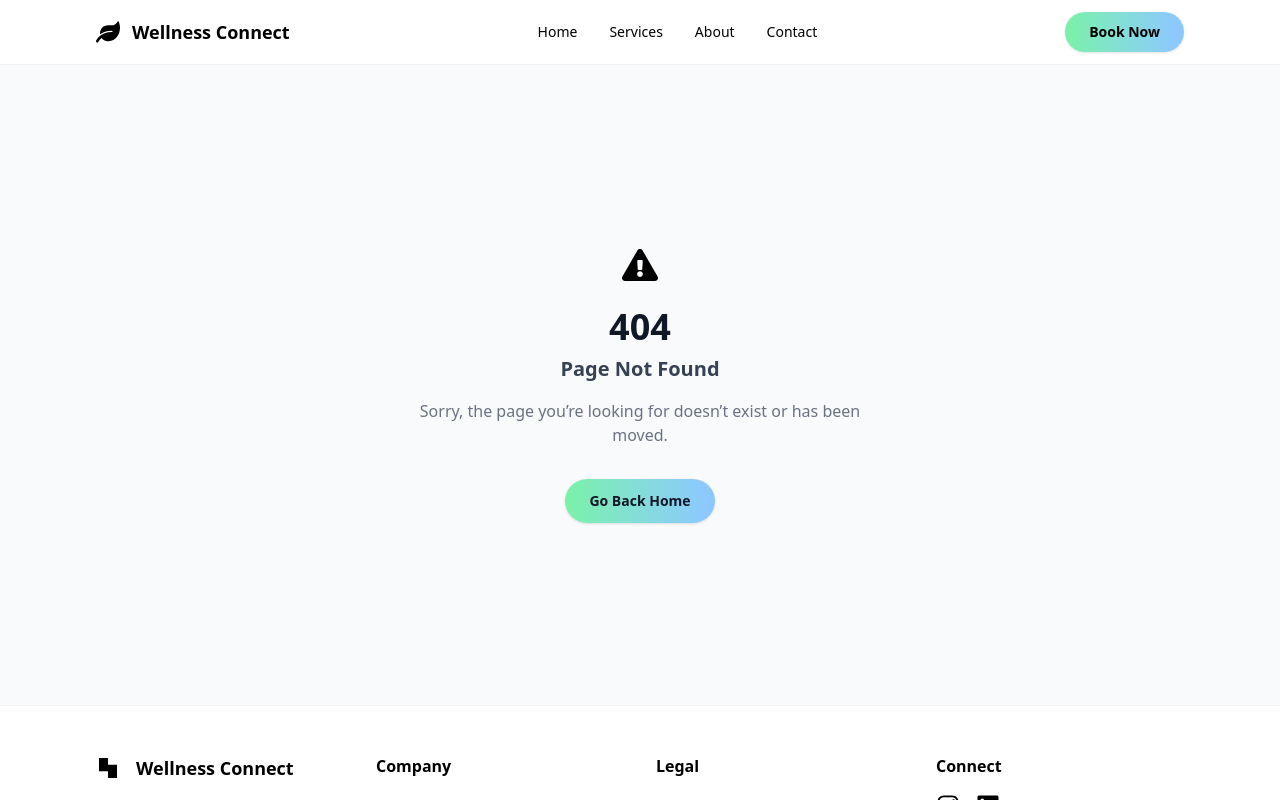
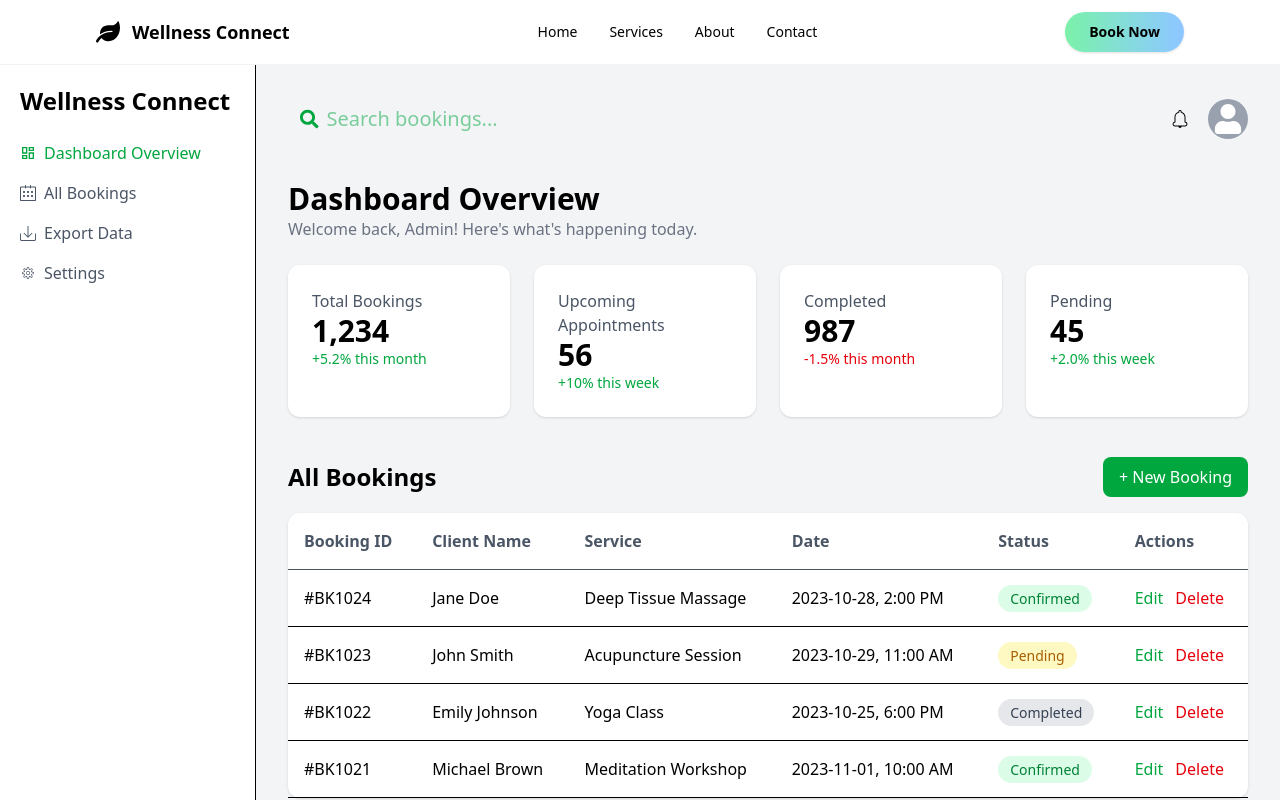
Before and after one commit to wconnectapp-gif/Wellness-Connect, a React (Vite) app: page /dashboard in a window 1280 px wide. Shown: the top 800 px of the page. Built offline with nearby package versions, Linux system fonts and the light colour scheme.

Commit message:
dashboard

```diff
--- a/package.json
+++ b/package.json
@@ -13,6 +13,7 @@
     "@tailwindcss/vite": "^4.1.17",
     "react": "^19.1.1",
     "react-dom": "^19.1.1",
+    "react-icon": "^1.0.0",
     "react-icons": "^5.5.0",
     "react-router-dom": "^7.9.5",
     "tailwindcss": "^4.1.17"
--- a/src/App.jsx
+++ b/src/App.jsx
@@ -9,6 +9,7 @@ import Contact from './pages/Contact'
 import About from './pages/About'
 import PrivacyPolicy from './pages/PrivacyPolicy'
 import TermsOfService from './pages/TermsOfService'
+import Dashboard from './pages/Dashboard'
 
 const App = () => {
   return (
@@ -21,6 +22,7 @@ const App = () => {
         <Route path='/home' element={<Home />}></Route>
         <Route path='/services' element={<Services />}></Route>
         <Route path='/about' element={<About />}></Route>
+        <Route path='/dashboard' element={<Dashboard />}></Route>
         <Route path='/contact' element={<Contact />}></Route>
         <Route path='/privacy-policy' element={<PrivacyPolicy />}></Route>
         <Route path='/terms-service' element={<TermsOfService />}></Route>
--- /dev/null
+++ b/src/components/BookingList.jsx
@@ -0,0 +1,63 @@
+import React from 'react'
+
+export function BookingsList() {
+const bookings = [
+{ id: "#BK1024", client: "Jane Doe", service: "Deep Tissue Massage", date: "2023-10-28, 2:00 PM", status: "Confirmed" },
+{ id: "#BK1023", client: "John Smith", service: "Acupuncture Session", date: "2023-10-29, 11:00 AM", status: "Pending" },
+{ id: "#BK1022", client: "Emily Johnson", service: "Yoga Class", date: "2023-10-25, 6:00 PM", status: "Completed" },
+{ id: "#BK1021", client: "Michael Brown", service: "Meditation Workshop", date: "2023-11-01, 10:00 AM", status: "Confirmed" }
+];
+
+
+return (
+<div>
+<div className="flex justify-between items-center mb-4">
+<h2 className="text-2xl font-bold">All Bookings</h2>
+<button className="bg-green-600 text-white px-4 py-2 rounded-lg">+ New Booking</button>
+</div>
+
+
+<table className="w-full bg-white rounded-xl shadow-sm">
+<thead>
+<tr className="text-left text-gray-600 border-b">
+<th className="p-4">Booking ID</th>
+<th className="p-4">Client Name</th>
+<th className="p-4">Service</th>
+<th className="p-4">Date</th>
+<th className="p-4">Status</th>
+<th className="p-4">Actions</th>
+</tr>
+</thead>
+
+
+<tbody>
+{bookings.map((book) => (
+<tr className="border-b" key={book.id}>
+<td className="p-4">{book.id}</td>
+<td className="p-4">{book.client}</td>
+<td className="p-4">{book.service}</td>
+<td className="p-4">{book.date}</td>
+<td className="p-4">
+<span
+className={`px-3 py-1 text-sm rounded-full ${
+book.status === "Confirmed"
+? "bg-green-100 text-green-700"
+: book.status === "Pending"
+? "bg-yellow-100 text-yellow-700"
+: "bg-gray-200 text-gray-700"
+}`}
+>
+{book.status}
+</span>
+</td>
+<td className="p-4 flex gap-3">
+<span className="text-green-600 cursor-pointer">Edit</span>
+<span className="text-red-600 cursor-pointer">Delete</span>
+</td>
+</tr>
+))}
+</tbody>
+</table>
+</div>
+);
+}
--- /dev/null
+++ b/src/components/DashboardOverview.jsx
@@ -0,0 +1,31 @@
+import React from 'react'
+
+export function DashboardOverview() {
+const stats = [
+{ title: "Total Bookings", value: "1,234", change: "+5.2% this month", color: "text-green-600" },
+{ title: "Upcoming Appointments", value: "56", change: "+10% this week", color: "text-green-600" },
+{ title: "Completed", value: "987", change: "-1.5% this month", color: "text-red-600" },
+{ title: "Pending", value: "45", change: "+2.0% this week", color: "text-green-600" }
+];
+
+
+return (
+<div className="mb-10">
+<h1 className="text-3xl font-bold">Dashboard Overview</h1>
+<p className="text-gray-500 mb-6">Welcome back, Admin! Here's what's happening today.</p>
+
+
+<div className="grid grid-cols-1 md:grid-cols-4 gap-6">
+{stats.map((item) => (
+<div className="bg-white p-6 rounded-xl shadow-sm" key={item.title}>
+<p className="text-gray-600">{item.title}</p>
+<h2 className="text-3xl font-bold">{item.value}</h2>
+<p className={`text-sm ${item.color}`}>{item.change}</p>
+</div>
+))}
+</div>
+</div>
+);
+}
+
+export default DashboardOverview
--- /dev/null
+++ b/src/components/MainLayout.jsx
@@ -0,0 +1,16 @@
+import React from 'react'
+
+import { TopBar } from "./TopBar";
+import { DashboardOverview } from "./DashboardOverview";
+import { BookingsList } from './BookingList';
+
+
+export function MainLayout() {
+return (
+<div className="flex-1 p-8 overflow-y-auto">
+<TopBar />
+<DashboardOverview />
+< BookingsList />
+</div>
+);
+}
--- /dev/null
+++ b/src/components/Sidebar.jsx
@@ -0,0 +1,30 @@
+import React from 'react'
+import { MdOutlineDashboard } from "react-icons/md";
+import { SlCalender } from "react-icons/sl";
+import { TfiImport } from "react-icons/tfi";
+import { CiSettings } from "react-icons/ci";
+
+export function Sidebar() {
+return (
+<div className="w-64 bg-white border-r p-5 flex flex-col justify-between h-screen">
+<div>
+<h2 className="text-2xl font-bold mb-6">Wellness Connect</h2>
+<nav className="space-y-4">
+<a className="flex items-center gap-2 text-green-600 font-medium" href="#"> <MdOutlineDashboard />Dashboard Overview</a>
+<a className="flex items-center gap-2 text-gray-600" href="#"><SlCalender />All Bookings</a>
+<a className="flex items-center gap-2 text-gray-600" href="#"><TfiImport />Export Data</a>
+<a className="flex items-center gap-2 text-gray-600" href="#"><CiSettings />Settings</a>
+</nav>
+</div>
+
+
+<div className="flex items-center gap-2">
+<div className="w-10 h-10 bg-gray-300 rounded-full" />
+<div>
+<p className="font-medium">Admin Name</p>
+<p className="text-sm text-gray-500">Administrator</p>
+</div>
+</div>
+</div>
+);
+}
--- /dev/null
+++ b/src/components/TopBar.jsx
@@ -0,0 +1,34 @@
+import React from 'react'
+import { CiBellOn } from "react-icons/ci";
+import { FaSearch } from "react-icons/fa";
+import { FaUser } from "react-icons/fa";
+
+export function TopBar() {
+  return (
+    <div className="flex justify-between items-center mb-10">
+
+      {/* Search Bar */}
+      <div className="flex items-center  px-3 py-2 w-96">
+        <FaSearch className="text-green-600 text-xl" />
+        <input
+          type="text"
+          placeholder="Search bookings..."
+          className="ml-2 w-full outline-none text-green-600 text-xl"
+        />
+      </div>
+
+      {/* Profile section */}
+    <div className="flex items-center gap-4">
+  <div className="w-6 h-6  flex items-center justify-center">
+    <CiBellOn className='text-2xl' />
+  </div>
+
+  <div className="w-10 h-10 bg-gray-400 rounded-full flex items-center justify-center">
+    <FaUser className='text-3xl text-white' />
+  </div>
+</div>
+
+
+    </div>
+  );
+}
--- a/src/components/sharedComponents/Navbar.jsx
+++ b/src/components/sharedComponents/Navbar.jsx
@@ -34,7 +34,7 @@ const Navbar = () => {
 
           {/* CTA Button (Desktop only) */}
           <div className="hidden md:block">
-            <button className="flex min-w-[84px] items-center justify-center overflow-hidden rounded-full h-10 px-6 bg-gradient-to-r from-green-300 to-blue-300 hover:from-green-400 hover:to-blue-400 text-text-headline text-sm font-bold shadow-sm transition-all">
+            <button className="flex min-w-[84px] items-center justify-center overflow-hidden rounded-full h-10 px-6 bg-linear-to-r from-green-300 to-blue-300 hover:from-green-400 hover:to-blue-400 text-text-headline text-sm font-bold shadow-sm transition-all">
               <span className="truncate">Book Now</span>
             </button>
           </div>
--- /dev/null
+++ b/src/pages/Dashboard.jsx
@@ -0,0 +1,14 @@
+import React from 'react'
+import { Sidebar } from '../components/Sidebar'
+import { MainLayout } from '../components/MainLayout'
+
+function Dashboard() {
+  return (
+  <div className="flex h-screen bg-gray-100">
+< Sidebar />
+< MainLayout />
+</div>
+  )
+}
+
+export default Dashboard
```
Also changed, not shown: src/App.css (deleted), 2 other files (tests, documents, lock files or other folders).
